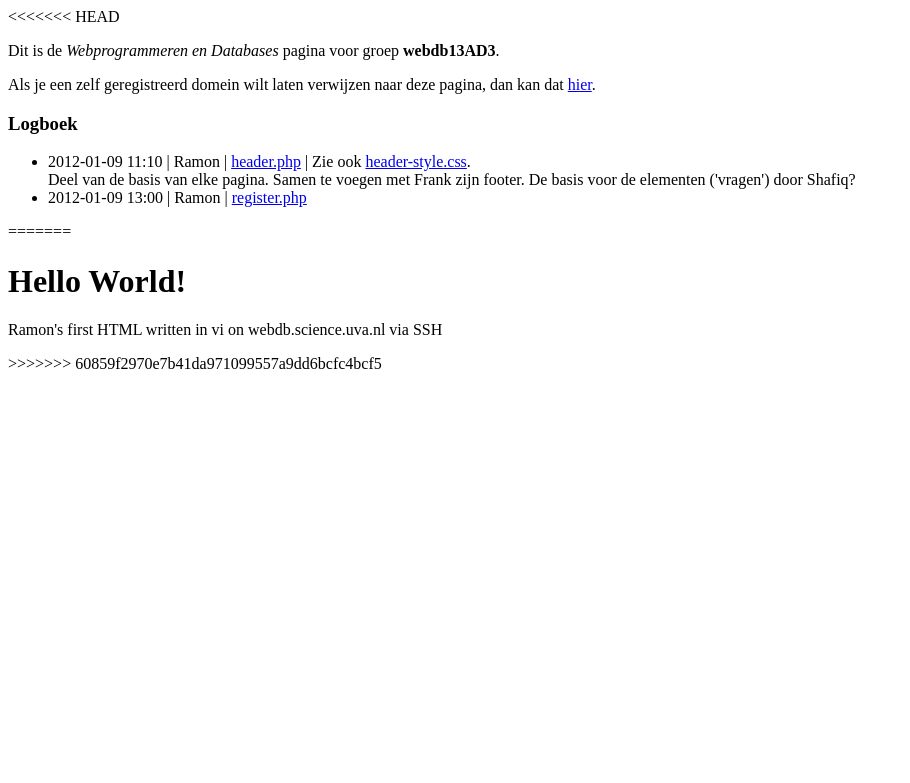
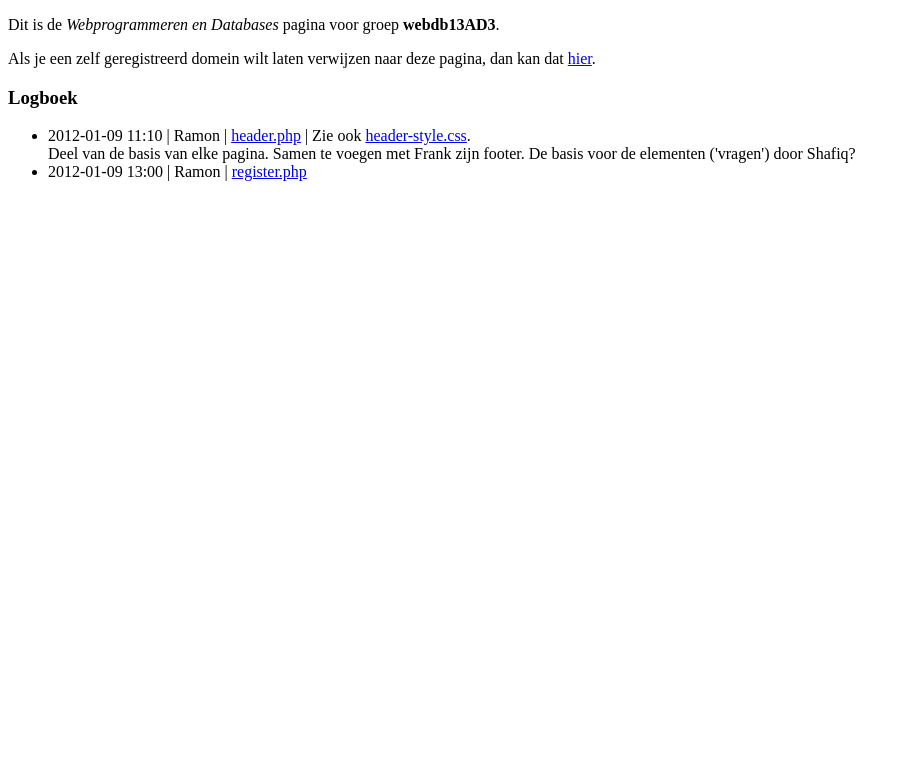
Before and after one commit to RCreyghton/webdb, a PHP site: page /log.php in a window 1280 px wide. Shown: the top 783 px of the page, without its empty margins (0-910 px from the left). Run offline with PHP 8.4, Linux system fonts and the light colour scheme.

Commit message:
Na deze commit zou de boel sync moeten zijn.

```diff
--- a/log.php
+++ b/log.php
@@ -1,5 +1,4 @@
 <?xml version="1.0"?>
-<<<<<<< HEAD
 <!DOCTYPE html PUBLIC "-//W3C//DTD XHTML 1.0 Strict//EN"
 "http://www.w3.org/TR/xhtml1/DTD/xhtml1-strict.dtd">
 
@@ -18,22 +17,5 @@
         <li>2012-01-09 13:00 | Ramon    | <a href="register.php">register.php</a>
     </ul>
   </body>
-=======
-<!DOCTYPE html PUBLIC "-//W3C//DTD XHTML 1.1//EN"
-"http://www.w3.org/TR/xhtml11/DTD/xhtml11.dtd">
 
-<html xmlns="http://www.w3.org/1999/xhtml">
-<head>
-	<title>Header-test</title>
-	<meta http-equiv="Contennt-Type" content="text/html; charset=iso-8859-1"/>
-</head>
-
-<body>
-    <div>
-    <h1>Hello World!</h1>
-	<p>Ramon's first HTML written in vi on webdb.science.uva.nl via SSH<p>
-    </ div>
-</body>
-
->>>>>>> 60859f2970e7b41da971099557a9dd6bcfc4bcf5
 </html>
```
Also changed, not shown: index.php (deleted, +0 -18 lines).
